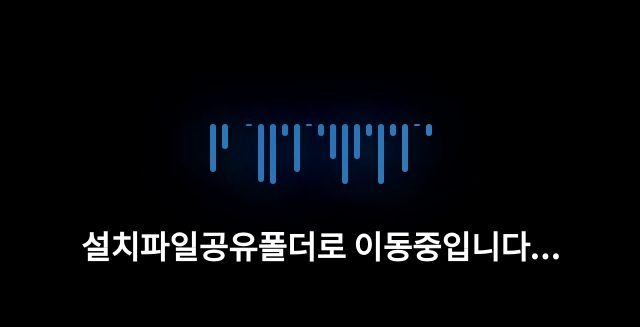
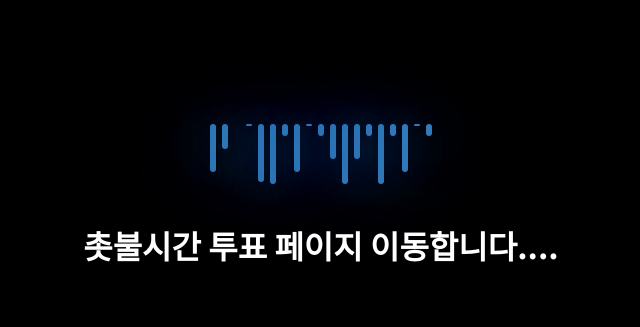
Before and after one commit to whatumong/candleaction, a plain HTML site: page index.html in a window 1280 px wide. Shown: the part 176-503 px from the top of the page, without its empty margins (319-959 px from the left). Drawn offline with Linux system fonts and the light colour scheme.

Commit message:
Update index.html

```diff
--- a/index.html
+++ b/index.html
@@ -3,7 +3,7 @@
   <head>
     <meta name="viewport" content="width=device-width,initial-scale=1">
     <meta http-equiv="refresh" content="5;url=https://www.youtube.com/channel/UCxUsi0J_s1jX_v_gGi4UAGw/community?lb=UgkxqCOlUSRux8zZnII_YA9SKfHHEcyWYTGT" />
-    <title>촛불시간 투표 페이지 이동합니다....</title>
+    <title>촛불행동</title>
     <style>
       @import url(//fonts.googleapis.com/earlyaccess/notosanskr.css);
       body {
@@ -124,7 +124,7 @@
   </head>
   <body id="loading1">
     <h1 class="loading_title">
-      설치파일공유폴더로 이동중입니다...
+      촛불시간 투표 페이지 이동합니다....
     </h1>
     <div class="loading1">
       <div class="bar"></div>
```
